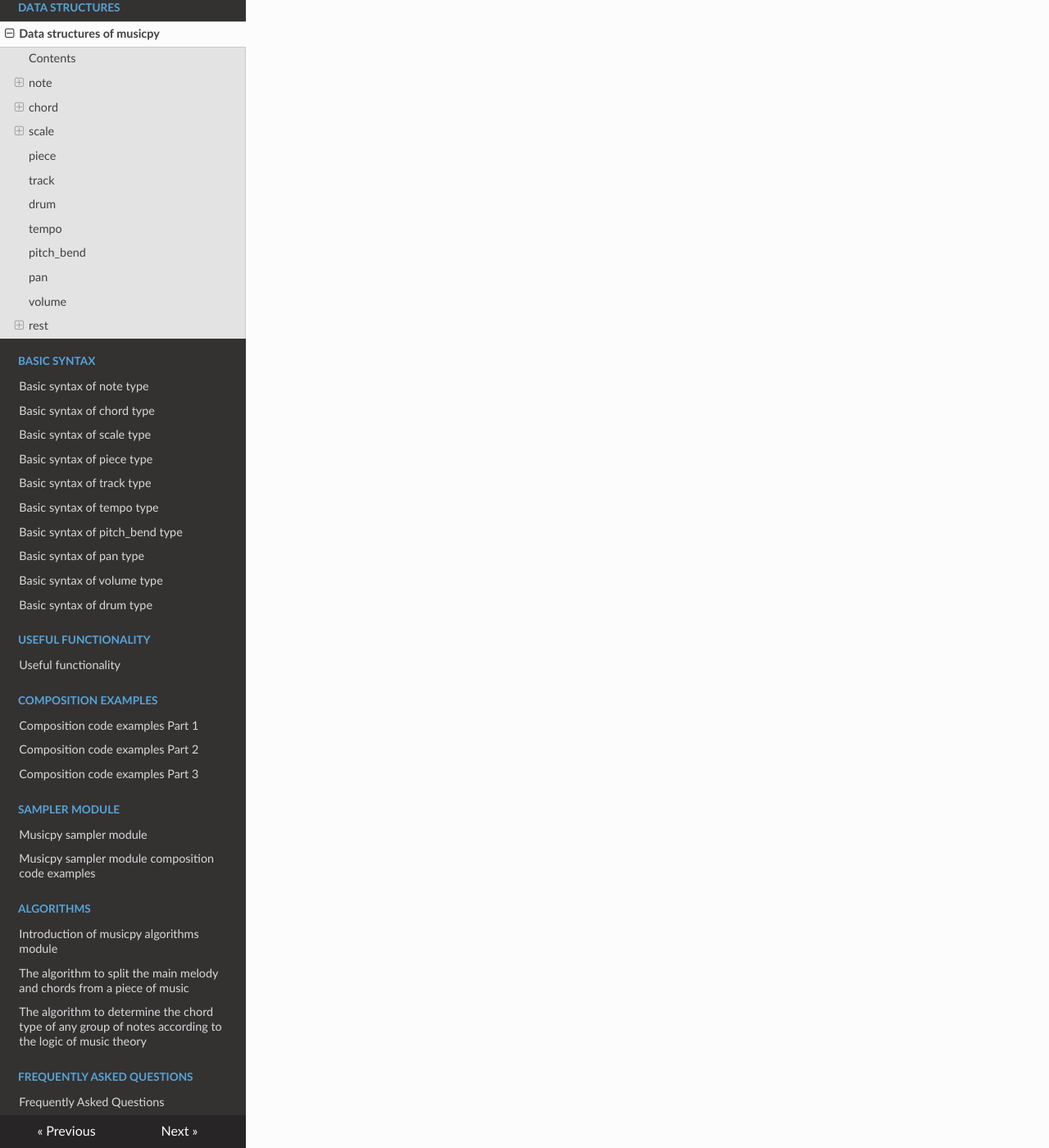
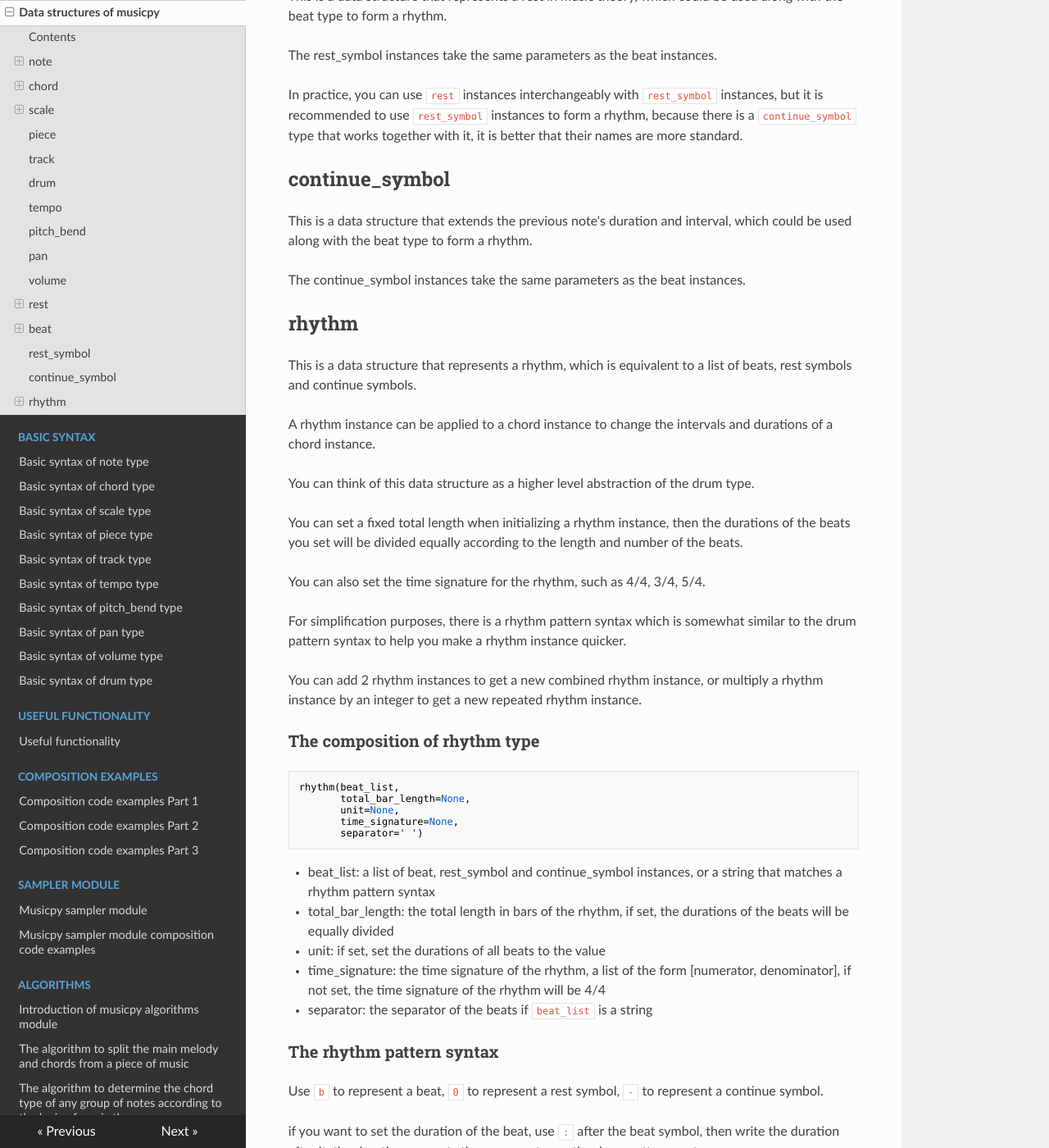
Before and after one commit to Rainbow-Dreamer/musicpy_docs, an MkDocs documentation site: the page built from docs/Data Structures of musicpy.md, in a window 1280 px wide and 1400 px high, scrolled down 8658 px. Shown: the whole window at 82% size. Built offline with MkDocs 1.6.1, drawn with Linux system fonts in a browser that asks for light colours; nearby versions of some CDN libraries; some of the changed text lies outside the part shown.

Commit message:
Update Data Structures of musicpy.md

````diff
--- a/docs/Data Structures of musicpy.md
+++ b/docs/Data Structures of musicpy.md
@@ -8,6 +8,8 @@ In musicpy, the most basic data structures are note, chord and scale. These clas
 First of all, we need to declare that all note lengths and note intervals in musicpy are in 4/4 time signature, which can be integers, floats or fractions. The tempo is in BPM, which is the number of beats you can play in 1 minute. In 4/4 time signature, 1 bar is 4 beats, 1 beat is 1/4 bar, that is, the number of bars played per minute is BPM/4, the time length of 1 bar in seconds is 240/BPM. All bars in musicpy are treated as 4/4 time signature.
 
 In this chapter, we will introduce some of the most important and most commonly used data structures of musicpy.
+
+
 
 ## Contents
 
@@ -22,6 +24,12 @@ In this chapter, we will introduce some of the most important and most commonly
   - [pan](#pan)
   - [volume](#volume)
   - [rest](#rest)
+  - [beat](#beat)
+  - [rest_symbol](#rest_symbol)
+  - [continue_symbol](#continue_symbol)
+  - [rhythm](#rhythm)
+
+
 
 ## note
 
@@ -66,6 +74,7 @@ note(name,
 - degree: the pitch number of a note, C0 is 12, each octave has 12 notes, for example, the pitch number of C1 is 24, the pitch number of D1 is 26, the pitch number of C5 is 72, and so on, each note will automatically calculate its own pitch number corresponding to its name and octave number and store it, which is very useful afterwards. (The pitch number is the MIDI number that corresponds to the note in the common standard for MIDI files)
 
 Because of this basic property of pitch number, the note class itself is equivalent to a pure number, i.e. it can be used as a pure number, and the chord class is a collection of note classes. It also means that the chord class itself is equivalent to a set of all numbers, and can be treated as a vector or even a matrix (For example, the concatenation of multiple chords can be seen as a concatenation of vectors, and therefore as a matrix). Therefore, the data structures of this language are designed in such a way that notes, chords, and scales can be used for mathematical operations. For example, operations in the field of linear algebra, operations in the field of discrete mathematics, and so on. It is also possible to build a set of algorithms for musical logic based on the data structure of the language. It is possible to combine pure mathematical logic to perform various aspects of musical analysis. Many experiments in the field of modern music, such as sequentialism, incidental music, and postmodernism (e.g., minimalist music), have been developed. Post-modernist music (e.g., minimalist music) can all theoretically be created rigorously on the basis of the purely digital data structures of this language. Even without mentioning experimental music, the language can be used to write any classical, jazz, or pop music.
+
 
 
 ## chord
@@ -134,6 +143,7 @@ chord(notes,
 
 - start_time: The start time of the chord type in bars, you can understand it as the rest from the beginning to the beginning of the first note, the default value is 0
   **Please note that when a chord type is placed as a track in the track list of a piece type, the `start_time` property is ignored and the start time of each track's chord type is based on the `start_times` list of the piece type, except when the chord type is merged (e.g. the piece type itself is merged into a chord type) or when the chord type is played separately from the track list, the `start_time` will still work. It is recommended that the `start_time` be set to 0 for all chord types placed as tracks in the piece type, to avoid possible conflicts between the start time of the chord type and the piece type.**
+
 
 
 ## scale
@@ -205,11 +215,15 @@ scale(start=None,
 
 The built-in methods of the scale class are rich in musical logic functions, such as harmonic functions, tonic chord, dominant chord, subdominant chord, secondary dominant chord of a degree, and so on. Extraction of natural triads and natural seventh chords from the scale in a certain number of steps, modulation in a circle of fifths in a certain number of steps in clockwise or counterclockwise direction, relative key, parallel key, negative harmony (mirror harmony), chord progression extraction by step, modulation to a specified key, derivation of the key from a degree of the note and get the standardized note name notation (the sharp and flat notation of the note names in each key), etc. I will explain the details in the section on basic syntax and how to use it.
 
+
+
 ## piece
 
 When we need to write a piece with multiple tracks and each track with its own instrument, we could use the piece type. An instance of the piece type can store any number of tracks, and each track can have its own instrument, and the instrument can be changed at any time via MIDI messages.
 
 There are detailed introductions of piece type in `Basic syntax of piece type`.
+
+
 
 ## track
 
@@ -217,11 +231,15 @@ The track type is a data structure used to store information about a single trac
 
 There are detailed introductions of track type in `Basic syntax of track type`.
 
+
+
 ## drum
 
 The drum type is a special data structure dedicated to representing drum beats, also known as percussion rhythms. The drum type is essentially very similar to the chord type, which also internally stores note types that can correspond to different types of drum beats on the drum track when written to a MIDI file. The most important feature of the drum type is that it can be built using a unique syntax for writing drums. This syntax is relatively simple, does not require consideration of which note corresponds to which type of drum beat in the MIDI file, and supports a certain degree of batch processing.
 
 There are detailed introductions of drum type in `Basic syntax of drum type`.
+
+
 
 ## tempo
 
@@ -229,11 +247,15 @@ The tempo type can be used to change the tempo of the current piece in real time
 
 There are detailed introductions of tempo type in `Basic syntax of tempo type`.
 
+
+
 ## pitch_bend
 
 The pitch_bend type can be used to change the pitch of notes of a fragment in real time, allowing very subtle pitch changes. Like the tempo type, the pitch_bend type can be inserted into a chord type as a note type, or you can set your own time, in bars, when the pitch change begins. The pitch_bend types can be applied to chord types, piece types and track types, and are also stored as MIDI events in the MIDI file after being written to it.
 
 There are detailed introductions of pitch_bend type in `Basic syntax of pitch_bend type`.
+
+
 
 ## pan
 
@@ -241,11 +263,15 @@ The pan type is a type specifically used to store the position of the left and r
 
 There are detailed introductions of pan type in `Basic syntax of pan type`.
 
+
+
 ## volume
 
-Volume type is a type dedicated to storing the overall volume level of a track. Using the volume type in the piece type allows you to set the overall volume level of each track.
+The volume type is a type dedicated to storing the overall volume level of a track. Using the volume type in the piece type allows you to set the overall volume level of each track.
 
 There are detailed introductions of volume type in `Basic syntax of volume type`.
+
+
 
 ## rest
 
@@ -283,3 +309,105 @@ C3 = C1 | rest(1/2) | C2
 >>> C3
 [C4, E4, G4, B4, D4, F#4, A4, C#5] with interval [0, 0, 0, 0.75, 0, 0, 0, 0]
 ```
+
+
+
+## beat
+
+This is a data structure that represents meter in music theory, which is used in a rhythm.
+
+A beat instance holds a single beat with a duration and a dotted number (in case it is a dotted beat).
+
+You can form a complete rhythm with a list of beat instances.
+
+### The composition of beat type
+
+```python
+beat(duration=1/4,
+     dotted=None)
+```
+
+* duration: the duration of the beat in bars (without the dotted number)
+* dotted: the dotted number of the beat, if it is None, the beat is not a dotted beat
+
+You can use the `get_duration` method of the beat instance to get the actual duration of the beat by applying the dotted number.
+
+
+
+## rest_symbol
+
+This is a data structure that represents a rest in music theory, which could be used along with the beat type to form a rhythm.
+
+The rest_symbol instances take the same parameters as the beat instances.
+
+In practice, you can use `rest` instances interchangeably with `rest_symbol` instances, but it is recommended to use `rest_symbol` instances to form a rhythm, because there is a `continue_symbol` type that works together with it, it is better that their names are more standard.
+
+
+
+## continue_symbol
+
+This is a data structure that extends the previous note's duration and interval, which could be used along with the beat type to form a rhythm.
+
+The continue_symbol instances take the same parameters as the beat instances.
+
+
+
+## rhythm
+
+This is a data structure that represents a rhythm, which is equivalent to a list of beats, rest symbols and continue symbols.
+
+A rhythm instance can be applied to a chord instance to change the intervals and durations of a chord instance.
+
+You can think of this data structure as a higher level abstraction of the drum type.
+
+You can set a fixed total length when initializing a rhythm instance, then the durations of the beats you set will be divided equally according to the length and number of the beats.
+
+You can also set the time signature for the rhythm, such as 4/4, 3/4, 5/4.
+
+For simplification purposes, there is a rhythm pattern syntax which is somewhat similar to the drum pattern syntax to help you make a rhythm instance quicker.
+
+You can add 2 rhythm instances to get a new combined rhythm instance, or multiply a rhythm instance by an integer to get a new repeated rhythm instance.
+
+### The composition of rhythm type
+
+```python
+rhythm(beat_list,
+       total_bar_length=None,
+       unit=None,
+       time_signature=None,
+       separator=' ')
+```
+
+* beat_list: a list of beat, rest_symbol and continue_symbol instances, or a string that matches a rhythm pattern syntax
+* total_bar_length: the total length in bars of the rhythm, if set, the durations of the beats will be equally divided
+* unit: if set, set the durations of all beats to the value
+* time_signature: the time signature of the rhythm, a list of the form [numerator, denominator], if not set, the time signature of the rhythm will be 4/4
+* separator: the separator of the beats if `beat_list` is a string
+
+
+
+### The rhythm pattern syntax
+
+Use `b` to represent a beat, `0` to represent a rest symbol, `-` to represent a continue symbol.
+
+if you want to set the duration of the beat, use `:` after the beat symbol, then write the duration after it, the duration supports the same syntax as the drum pattern syntax.
+
+You can add `.` after a beat symbol to make the beat dotted, the dots could be one or more, which is the dotted number of the beat.
+
+The beat symbols are separated by whitespaces by default.
+
+
+
+### Apply rhythm to a chord instance
+
+You can use `apply_rhythm` method of a chord instance to apply a rhythm instance, which will set the note intervals and durations of the chord instance according to the rhythm instance that is applied. If the number of the beats of the rhythm instance does not match with the number of the notes of the chord instance, the minimum of them will be chosen as the number of notes to apply the rhythm. This method returns a new chord instance.
+
+Here is an example of creating a rhythm instance and apply the rhythm to a melody.
+
+```python
+rhythm1 = rhythm('b b b - b b b - b b b - b - b -', 2)
+chord1 = chord('C5, D5, E5, E5, F5, G5, E5, D5, C5, A5, G5').apply_rhythm(rhythm1)
+>>> print(chord1)
+[C5, D5, E5, E5, F5, G5, E5, D5, C5, A5, G5] with interval [0.125, 0.125, 0.25, 0.125, 0.125, 0.25, 0.125, 0.125, 0.25, 0.25, 0.25]
+
+```
````
